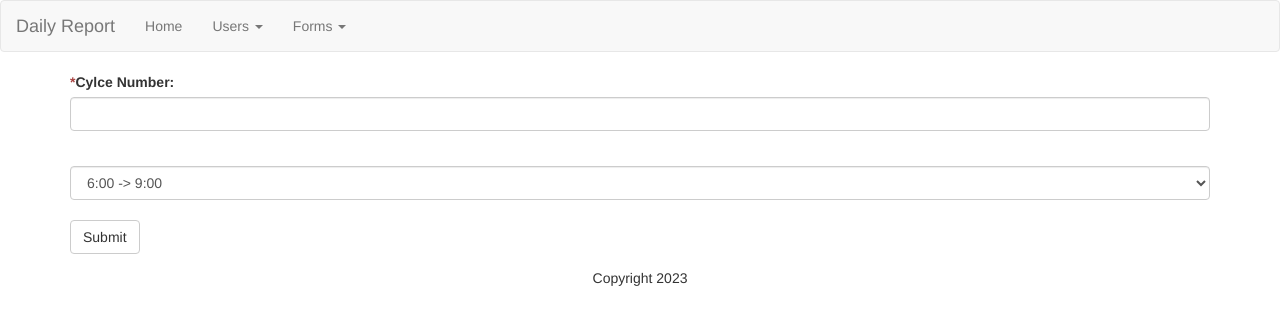
After one commit to suli98suliman998/reporting_systems, a Flask app: page /labor_pre_form in a window 1280 px wide. The commit adds this page. Shown: the top 325 px of the page. Run offline with Flask 3, Linux system fonts and the light colour scheme; some libraries are stand-ins or nearby versions.

Commit message:
pre data

```diff
--- /dev/null
+++ b/Report_Manager/FormController.py
@@ -0,0 +1,21 @@
+import datetime
+
+from flask import request, render_template
+
+from Report_Manager.FormModel import get_form_columns_by_form_id
+from Report_Manager.TemplateModel import get_row_titles_by_template_id
+
+
+def controller_daily_barn_pre_form():
+    if request.method == 'POST':
+        cycle_number = request.form.get("cycle_number")
+        shift = request.form.get("shift")
+        date = datetime.date
+        print(date)
+        print(cycle_number)
+        print(shift)
+        column_names = get_form_columns_by_form_id(1)
+        row_names = get_row_titles_by_template_id(1)
+        return render_template('form_builder.html', column_names=column_names, row_names=row_names)
+    shifts = ["6:00 -> 9:00", "9:00 -> 12:00", "12:00 -> 15:00", "15:00 -> 18:00"]
+    return render_template('daily_barn_pre_data.html', shifts=shifts)
--- a/Report_Manager/FormModel.py
+++ b/Report_Manager/FormModel.py
@@ -9,9 +9,3 @@ def get_form_columns_by_form_id(form_id):
         .filter(FormColumns.form_id == form_id) \
         .all()
     return [column[0] for column in form_columns]
-
-
-def build_form(form_id):
-    column_names = get_form_columns_by_form_id(form_id)
-    row_names = get_row_titles_by_template_id(form_id)
-    return render_template('form_builder.html', column_names=column_names, row_names=row_names)
--- a/app.py
+++ b/app.py
@@ -1,6 +1,6 @@
 from flask import jsonify, render_template
 
-from Report_Manager.FormModel import build_form
+
 from Report_Manager.TemplateModel import get_row_titles_by_template_id
 
 from model import app
@@ -13,9 +13,15 @@ def get_template_rows(template_id):
     return jsonify(row_titles)
 
 
-@app.route('/labor_form')
+# @app.route('/labor_form')
+# def view_labor_form():
+#     return build_form(1)
+
+
+@app.route('/labor_pre_form', methods=['GET', 'POST'])
 def view_labor_form():
-    return build_form(1)
+    from Report_Manager.FormController import controller_daily_barn_pre_form
+    return controller_daily_barn_pre_form()
 
 
 @app.route('/home')
--- a/templates/base.html
+++ b/templates/base.html
@@ -31,7 +31,7 @@
               <li class="dropdown">
                 <a href="#" class="dropdown-toggle" data-toggle="dropdown" role="button" aria-haspopup="true" aria-expanded="false">Forms <span class="caret"></span></a>
                 <ul class="dropdown-menu">
-                  <li><a href="/labor_form">Daily Labor</a></li>
+                  <li><a href="/labor_pre_form">Daily Labor</a></li>
                 </ul>
               </li>
             </ul>
--- /dev/null
+++ b/templates/daily_barn_pre_data.html
@@ -0,0 +1,17 @@
+{% extends "base.html" %}
+{% block content %}
+    <div class="container">
+    <form action="/labor_pre_form" method="post">
+        <div class="form-group">
+            <label for="cycle_number"><span class="text-danger">*</span>Cylce Number:</label>
+            <input type="text" class="form-control" name="cycle_number" required><br>
+        </div>
+        <select name="shift" class="form-control" required>
+                {% for shift in shifts %}
+                    <option value="{{ shift }}">{{ shift }}</option>
+                {% endfor %}
+        </select><br>
+        <button type="submit" class="btn btn-default">Submit</button>
+    </form>
+</div>
+{% endblock %}
```
